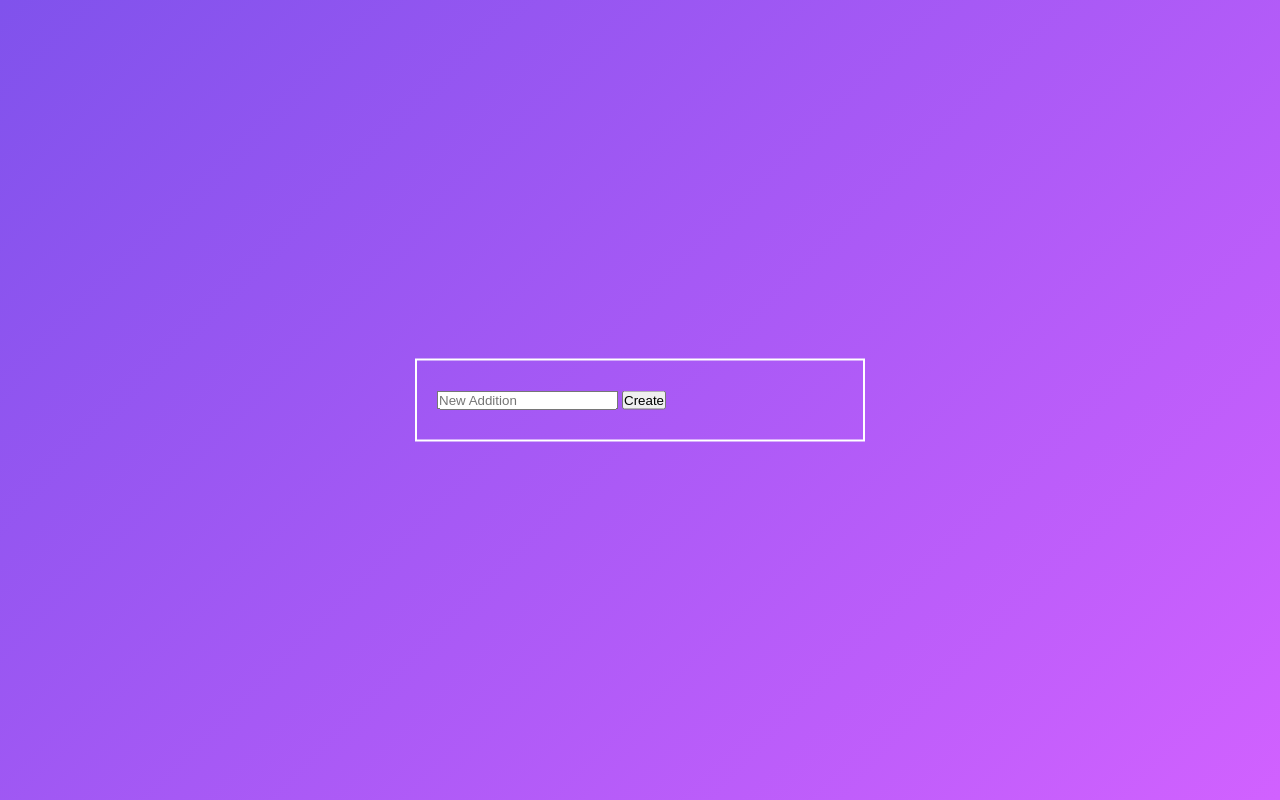
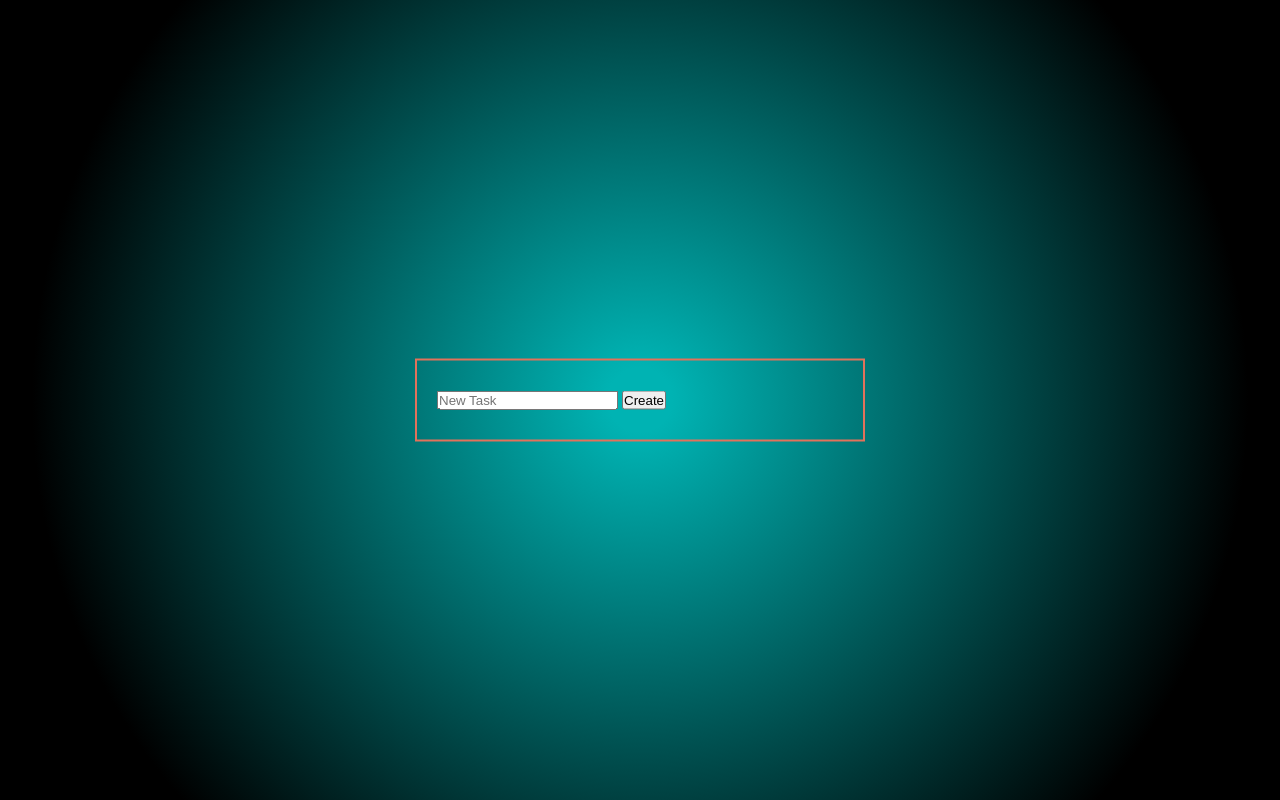
Before and after one commit to Nicole-devs/To-Do-List, a plain HTML site: page index.html in a window 1280 px wide. Drawn offline with Linux system fonts and the light colour scheme.

Commit message:
Background color change

```diff
--- a/index.html
+++ b/index.html
@@ -12,9 +12,9 @@
 </head>
 
 <body>
-    <div class="container">
+    <div class="checklist">
         <div id="newtask">
-            <input type="text" placeholder="New Addition">
+            <input type="text" placeholder="New Task">
             <button id="push">Create</button>
         </div>
     </div>
--- a/style.css
+++ b/style.css
@@ -9,15 +9,15 @@
 
 body{
     height: 100vh;
-    background: linear-gradient(
-        135deg,
-        #8052ec,
-        #d161ff
+    background: radial-gradient(
+        circle farthest-side at center,
+        #00b3b3 5%,
+        #000000 95%
     );
 }
 
-.container{
-    border: 2px solid white;
+.checklist{
+    border: 2px solid #E2725B;
     width: 40px;
     min-width: 450px;
     position: absolute;
```
